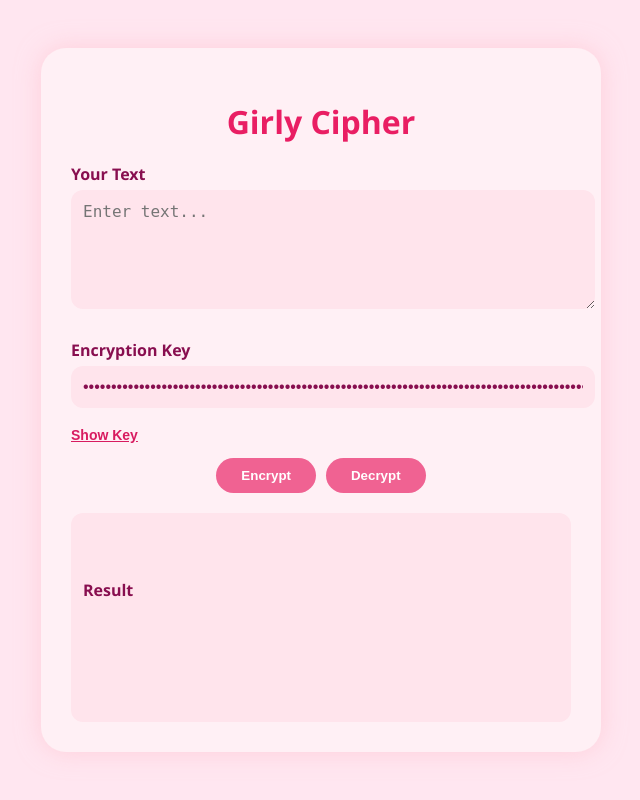
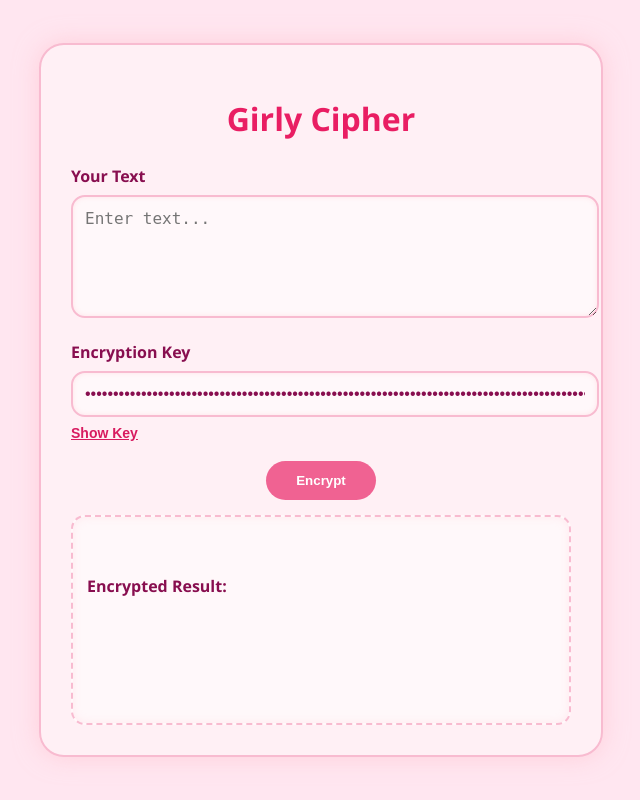
Before and after one commit to kian8890/-1, a Flask app: page / in a window 1280 px wide. Shown: the whole page, without its empty margins (319-959 px from the left). Run offline with Flask 2, Linux system fonts and the light colour scheme.

Commit message:
Update index.html

```diff
--- a/templates/index.html
+++ b/templates/index.html
@@ -13,6 +13,7 @@
             min-height: 100vh;
             margin: 0;
         }
+
         .container {
             background-color: #fff0f5;
             padding: 30px;
@@ -20,66 +21,74 @@
             box-shadow: 0 0 25px rgba(255, 192, 203, 0.6);
             width: 90%;
             max-width: 500px;
+            border: 2px solid #f8bbd0;
         }
+
         h1 {
             text-align: center;
             color: #e91e63;
-            margin-bottom: 20px;
+            margin-bottom: 25px;
         }
+
         label {
             font-weight: bold;
             display: block;
-            margin: 10px 0 5px;
+            margin-bottom: 8px;
             color: #880e4f;
         }
+
         textarea, input[type="password"], input[type="text"] {
             width: 100%;
             padding: 12px;
-            border-radius: 12px;
-            border: none;
-            background-color: #ffe4ec;
+            border-radius: 14px;
+            border: 2px solid #f8bbd0;
+            background-color: #fff8fa;
             color: #880e4f;
             font-size: 16px;
-            margin-bottom: 15px;
+            margin-bottom: 18px;
+            box-shadow: inset 0 0 5px rgba(255, 182, 193, 0.3);
         }
-        .btns {
-            display: flex;
-            justify-content: center;
-            gap: 10px;
-            flex-wrap: wrap;
-        }
+
         button {
             background-color: #f06292;
             color: white;
             font-weight: bold;
-            padding: 10px 25px;
+            padding: 12px 30px;
             border: none;
-            border-radius: 20px;
+            border-radius: 25px;
             cursor: pointer;
             transition: 0.3s;
+            display: block;
+            margin: 0 auto 15px auto;
         }
+
         button:hover {
             background-color: #ec407a;
         }
+
         #toggleKey {
             background-color: transparent;
             color: #d81b60;
             font-size: 14px;
             padding: 0;
-            margin-top: -10px;
-            margin-bottom: 15px;
+            margin: -10px 0 20px 0;
             border: none;
             cursor: pointer;
             text-decoration: underline;
+            display: block;
+            text-align: center;
         }
+
         .output {
-            background-color: #ffe4ec;
+            background-color: #fff8fa;
             color: #880e4f;
-            padding: 12px;
-            border-radius: 12px;
-            margin-top: 20px;
+            padding: 14px;
+            border-radius: 14px;
+            margin-top: 10px;
             min-height: 80px;
             white-space: pre-wrap;
+            border: 2px dashed #f8bbd0;
+            box-shadow: inset 0 0 10px rgba(255, 182, 193, 0.2);
         }
     </style>
 </head>
@@ -94,14 +103,11 @@
             <input type="password" name="keymap" id="keymap" value="{{ keymap }}" readonly>
             <button type="button" id="toggleKey">Show Key</button>
 
-            <div class="btns">
-                <button name="action" value="encrypt">Encrypt</button>
-                <button name="action" value="decrypt">Decrypt</button>
-            </div>
+            <button name="action" value="encrypt">Encrypt</button>
         </form>
 
         <div class="output">
-            <label>Result</label>
+            <label>Encrypted Result:</label>
             <p>{{ result }}</p>
         </div>
     </div>
```
